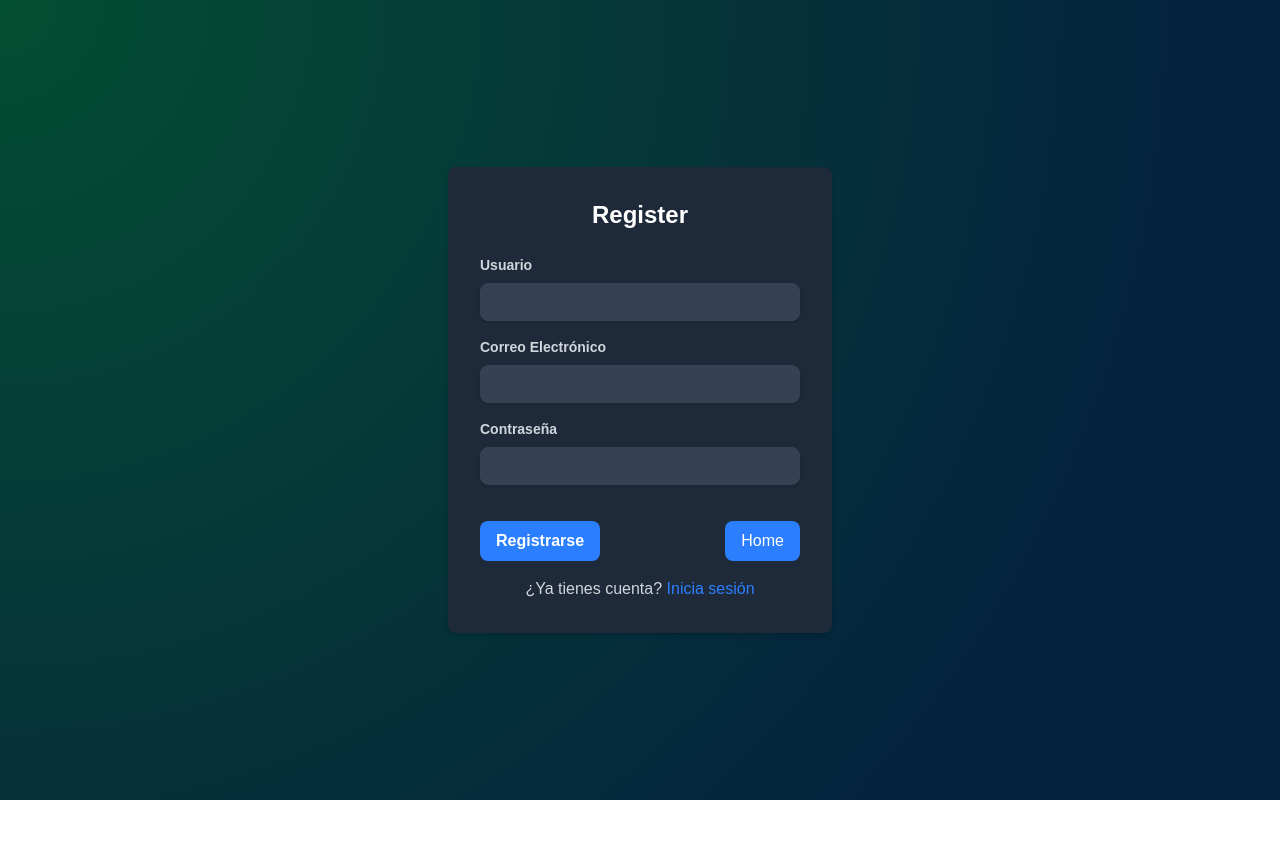
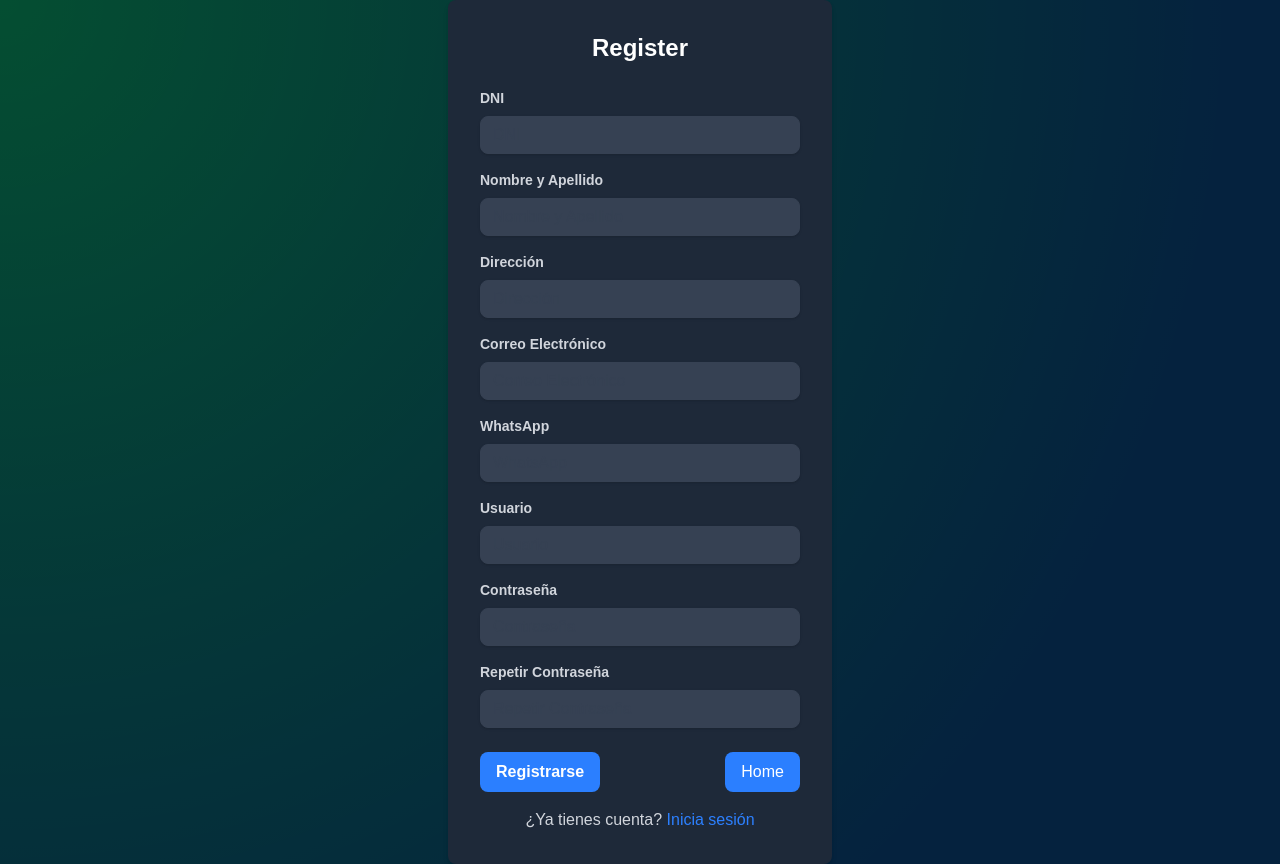
Before and after one commit to pairPrograming1/front, a Next.js app in the folder my-app/: page /register in a window 1280 px wide. Before the commit the page ends 800 px from the top, so only its background shows below. Built offline with nearby package versions, Linux system fonts and the light colour scheme.

Commit message:
modificaciones del regsiter

```diff
--- a/my-app/src/component/register/register.js
+++ b/my-app/src/component/register/register.js
@@ -31,15 +31,43 @@ export default function Register() {
           <div className="mb-4">
             <label
               className="block text-gray-300 text-sm font-bold mb-2"
-              htmlFor="username"
+              htmlFor="dni"
             >
-              Usuario
+              DNI
             </label>
             <input
               className="shadow appearance-none border rounded-lg w-full py-2 px-3 text-gray-700 leading-tight focus:outline-none focus:shadow-outline bg-gray-700"
-              id="username"
+              id="dni"
               type="text"
-              placeholder="Username"
+              placeholder="DNI"
+            />
+          </div>
+          <div className="mb-4">
+            <label
+              className="block text-gray-300 text-sm font-bold mb-2"
+              htmlFor="name"
+            >
+              Nombre y Apellido
+            </label>
+            <input
+              className="shadow appearance-none border rounded-lg w-full py-2 px-3 text-gray-700 leading-tight focus:outline-none focus:shadow-outline bg-gray-700"
+              id="name"
+              type="text"
+              placeholder="Nombre y Apellido"
+            />
+          </div>
+          <div className="mb-4">
+            <label
+              className="block text-gray-300 text-sm font-bold mb-2"
+              htmlFor="address"
+            >
+              Dirección
+            </label>
+            <input
+              className="shadow appearance-none border rounded-lg w-full py-2 px-3 text-gray-700 leading-tight focus:outline-none focus:shadow-outline bg-gray-700"
+              id="address"
+              type="text"
+              placeholder="Dirección"
             />
           </div>
           <div className="mb-4">
@@ -53,10 +81,38 @@ export default function Register() {
               className="shadow appearance-none border rounded-lg w-full py-2 px-3 text-gray-700 leading-tight focus:outline-none focus:shadow-outline bg-gray-700"
               id="email"
               type="email"
-              placeholder="Email"
+              placeholder="Correo Electrónico"
             />
           </div>
-          <div className="mb-6">
+          <div className="mb-4">
+            <label
+              className="block text-gray-300 text-sm font-bold mb-2"
+              htmlFor="whatsapp"
+            >
+              WhatsApp
+            </label>
+            <input
+              className="shadow appearance-none border rounded-lg w-full py-2 px-3 text-gray-700 leading-tight focus:outline-none focus:shadow-outline bg-gray-700"
+              id="whatsapp"
+              type="text"
+              placeholder="WhatsApp"
+            />
+          </div>
+          <div className="mb-4">
+            <label
+              className="block text-gray-300 text-sm font-bold mb-2"
+              htmlFor="username"
+            >
+              Usuario
+            </label>
+            <input
+              className="shadow appearance-none border rounded-lg w-full py-2 px-3 text-gray-700 leading-tight focus:outline-none focus:shadow-outline bg-gray-700"
+              id="username"
+              type="text"
+              placeholder="Usuario"
+            />
+          </div>
+          <div className="mb-4">
             <label
               className="block text-gray-300 text-sm font-bold mb-2"
               htmlFor="password"
@@ -64,10 +120,24 @@ export default function Register() {
               Contraseña
             </label>
             <input
-              className="shadow appearance-none border rounded-lg w-full py-2 px-3 text-gray-700 mb-3 leading-tight focus:outline-none focus:shadow-outline bg-gray-700"
+              className="shadow appearance-none border rounded-lg w-full py-2 px-3 text-gray-700 leading-tight focus:outline-none focus:shadow-outline bg-gray-700"
               id="password"
               type="password"
-              placeholder="******************"
+              placeholder="Contraseña"
+            />
+          </div>
+          <div className="mb-6">
+            <label
+              className="block text-gray-300 text-sm font-bold mb-2"
+              htmlFor="confirmPassword"
+            >
+              Repetir Contraseña
+            </label>
+            <input
+              className="shadow appearance-none border rounded-lg w-full py-2 px-3 text-gray-700 leading-tight focus:outline-none focus:shadow-outline bg-gray-700"
+              id="confirmPassword"
+              type="password"
+              placeholder="Repetir Contraseña"
             />
           </div>
           <div className="flex items-center justify-between">
```
